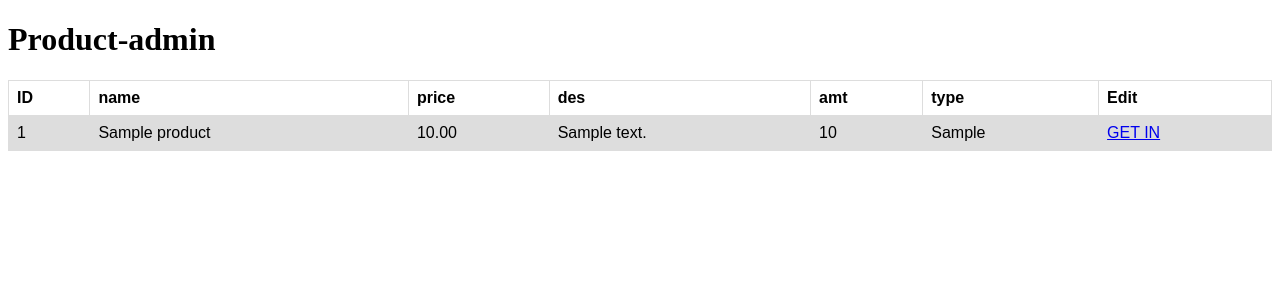
After one commit to Nunthapop/sales_system, a PHP site: page /product.php in a window 1280 px wide. The commit adds this page. Shown: the top 300 px of the page. Run offline with PHP 8.4, Linux system fonts and the light colour scheme; tables that the repository leaves empty or names only in its code hold one stand-in row (values such as "Sample post").

Commit message:
product update

```diff
--- a/admin.php
+++ b/admin.php
@@ -1,4 +1,4 @@
-<?php include "config.php";?>
+<?php include "header/nav.php";?>
 
 <!DOCTYPE html>
 <html lang="en">
--- a/config.php
+++ b/config/config.php
@@ -2,7 +2,7 @@
 $server ="localhost";
 $user = "root";
 $password = "";
-$dbname = "project";
+$dbname = "sales_system";
 
 $connect = mysqli_connect($server, $user, $password, $dbname);
 
--- /dev/null
+++ b/css/product.css
@@ -0,0 +1,15 @@
+table {
+    font-family: arial, sans-serif;
+    border-collapse: collapse;
+    width: 100%;
+  }
+
+  td, th {
+    border: 1px solid #dddddd;
+    text-align: left;
+    padding: 8px;
+  }
+
+  tr:nth-child(even) {
+    background-color: #dddddd;
+  }
--- /dev/null
+++ b/header/nav.php
@@ -0,0 +1,4 @@
+<?php include "config/config.php";?>
+<?php session_start();
+
+?>
--- /dev/null
+++ b/product.php
@@ -0,0 +1,57 @@
+<!--For admin-->
+<?php
+include "header/nav.php"; ?>
+<!DOCTYPE html>
+
+<html lang="en">
+
+<head>
+    <meta charset="UTF-8">
+    <meta name="viewport" content="width=device-width, initial-scale=1.0">
+    <link rel="stylesheet" href="css/product.css">
+    <title>Document</title>
+
+</head>
+
+<body>
+    <h1>Product-admin</h1>
+
+
+    <div class="main">
+        <?php
+        $query = "SELECT * FROM product";
+        $result = mysqli_query($connect, $query); ?>
+        <table>
+            <tr>
+                <th>ID</th>
+                <th>name</th>
+                <th>price</th>
+                <th>des</th>
+                <th>amt</th>
+                <th>type</th>
+                <th>Edit</th>
+            </tr>
+            <?php while ($row = mysqli_fetch_assoc($result)) { ?>
+
+
+
+                <tr>
+                    <td><?php echo $row['product_id']; ?></td>
+                    <td><?php echo $row['product_name']; ?></td>
+                    <td><?php echo number_format($row['product_price'], 2) ?></td>
+                    <td><?php echo $row['product_description']; ?></td>
+                    <td><?php echo $row['amount']; ?></td>
+                    <td><?php echo $row['product_type']; ?></td>
+                    <td><div class="add"><a href="edit_prod.php?id=<?php echo$row['product_id'];?>">GET IN</a></div></td>
+                </tr>
+
+
+
+
+            <?php } ?>
+
+
+    </div>
+</body>
+
+</html>
```
Also changed, not shown: create_prod.php (added, +21 -0 lines), edit_prod.php (added, +58 -0 lines), edit_prod_confirm.php (added, +27 -0 lines), nav.php (deleted, +0 -11 lines), config/login.php (renamed from login.php), config/logout.php (renamed from logout.php).
